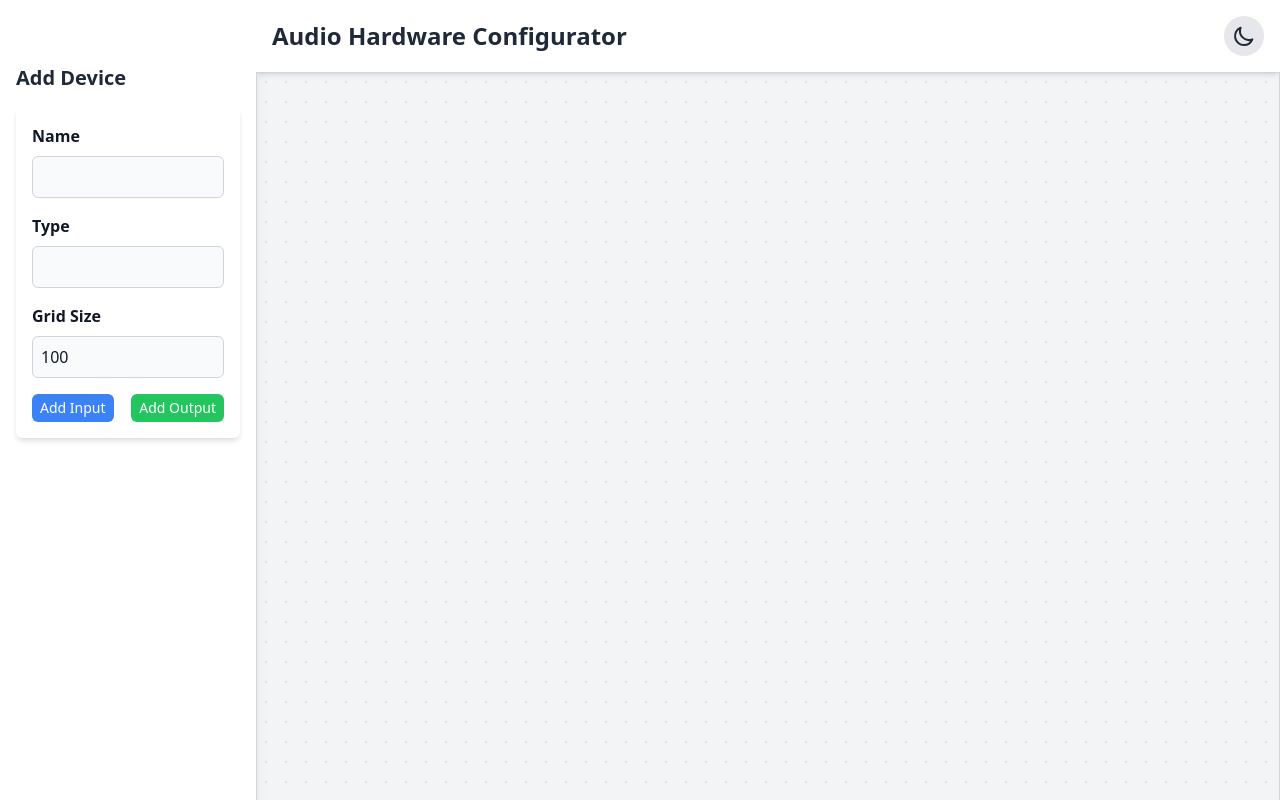
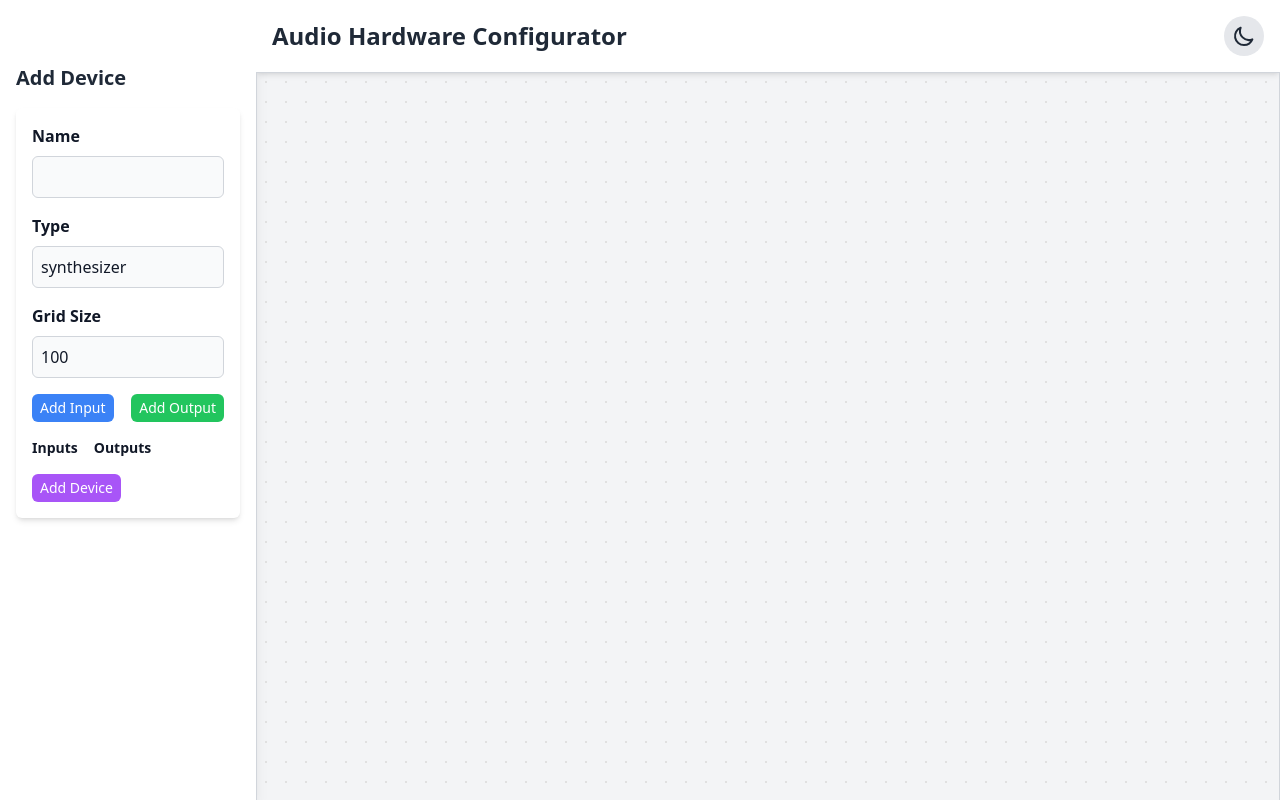
Before and after one commit to SCRT-HQ/audio-hardware-configurator, a React (Vite) app: page / in a window 1280 px wide. Built offline with nearby package versions, Linux system fonts and the light colour scheme.

Commit message:
feat: #comment updated add device form

```diff
--- a/src/components/DeviceCustomizationForm.tsx
+++ b/src/components/DeviceCustomizationForm.tsx
@@ -3,15 +3,30 @@ import { Device, Port } from "../types/devices";
 import * as Form from "@radix-ui/react-form";
 
 interface DeviceCustomizationFormProps {
-  onAddDevice?: (device: Omit<Device, "id">) => void;
+  onAddDevice: (device: Omit<Device, "id">) => void;
 }
 
-const DeviceCustomizationForm: React.FC<DeviceCustomizationFormProps> = () => {
+const DeviceCustomizationForm: React.FC<DeviceCustomizationFormProps> = ({
+  onAddDevice,
+}) => {
   const [name, setName] = useState("");
-  const [type, setType] = useState("");
+  const [type, setType] = useState("synthesizer");
   const [gridSize, setGridSize] = useState(100);
   const [inputs, setInputs] = useState<Port[]>([]);
   const [outputs, setOutputs] = useState<Port[]>([]);
+
+  const handleAddDevice = () => {
+    onAddDevice({
+      name: name,
+      type: type,
+      gridSize,
+      // width,
+      // height,
+      inputs: [],
+      outputs: [],
+      position: { x: 0, y: 0 },
+    });
+  };
 
   const handleAddInput = () => {
     setInputs([
@@ -50,7 +65,6 @@ const DeviceCustomizationForm: React.FC<DeviceCustomizationFormProps> = () => {
           />
         </Form.Control>
       </Form.Field>
-
       <Form.Field name="type" className="flex flex-col">
         <Form.Label className="mb-2 font-semibold text-gray-900 dark:text-gray-100">
           Type
@@ -64,7 +78,6 @@ const DeviceCustomizationForm: React.FC<DeviceCustomizationFormProps> = () => {
           />
         </Form.Control>
       </Form.Field>
-
       <Form.Field name="gridSize" className="flex flex-col">
         <Form.Label className="mb-2 font-semibold text-gray-900 dark:text-gray-100">
           Grid Size
@@ -78,19 +91,59 @@ const DeviceCustomizationForm: React.FC<DeviceCustomizationFormProps> = () => {
           />
         </Form.Control>
       </Form.Field>
-
       <div className="flex justify-between">
         <button
+          type="button"
           onClick={handleAddInput}
           className="px-2 py-1 text-sm bg-blue-500 text-white rounded-md hover:bg-blue-600 dark:bg-blue-700 dark:hover:bg-blue-800"
         >
           Add Input
         </button>
         <button
+          type="button"
           onClick={handleAddOutput}
           className="px-2 py-1 text-sm bg-green-500 text-white rounded-md hover:bg-green-600 dark:bg-green-700 dark:hover:bg-green-800"
         >
           Add Output
+        </button>
+      </div>
+      <div>
+        <div className="flex space-x-4">
+          <div className="flex flex-col">
+            <h3 className="text-sm font-semibold text-gray-900 dark:text-gray-100">
+              Inputs
+            </h3>
+            {inputs.map((input) => (
+              <div
+                key={input.id}
+                className="text-xs text-gray-700 dark:text-gray-400"
+              >
+                {input.name}
+              </div>
+            ))}
+          </div>
+          <div className="flex flex-col">
+            <h3 className="text-sm font-semibold text-gray-900 dark:text-gray-100">
+              Outputs
+            </h3>
+            {outputs.map((output) => (
+              <div
+                key={output.id}
+                className="text-xs text-gray-700 dark:text-gray-400"
+              >
+                {output.name}
+              </div>
+            ))}
+          </div>
+        </div>
+      </div>
+      <div className="flex items-center">
+        <button
+          type="submit"
+          onClick={handleAddDevice}
+          className="px-2 py-1 text-sm bg-purple-500 text-white rounded-md hover:bg-purple-600 dark:bg-purple-700 dark:hover:bg-purple-800 transition-colors"
+        >
+          Add Device
         </button>
       </div>
     </Form.Root>
```
Also changed, not shown: 1 other file (tests, documents, lock files or other folders).
